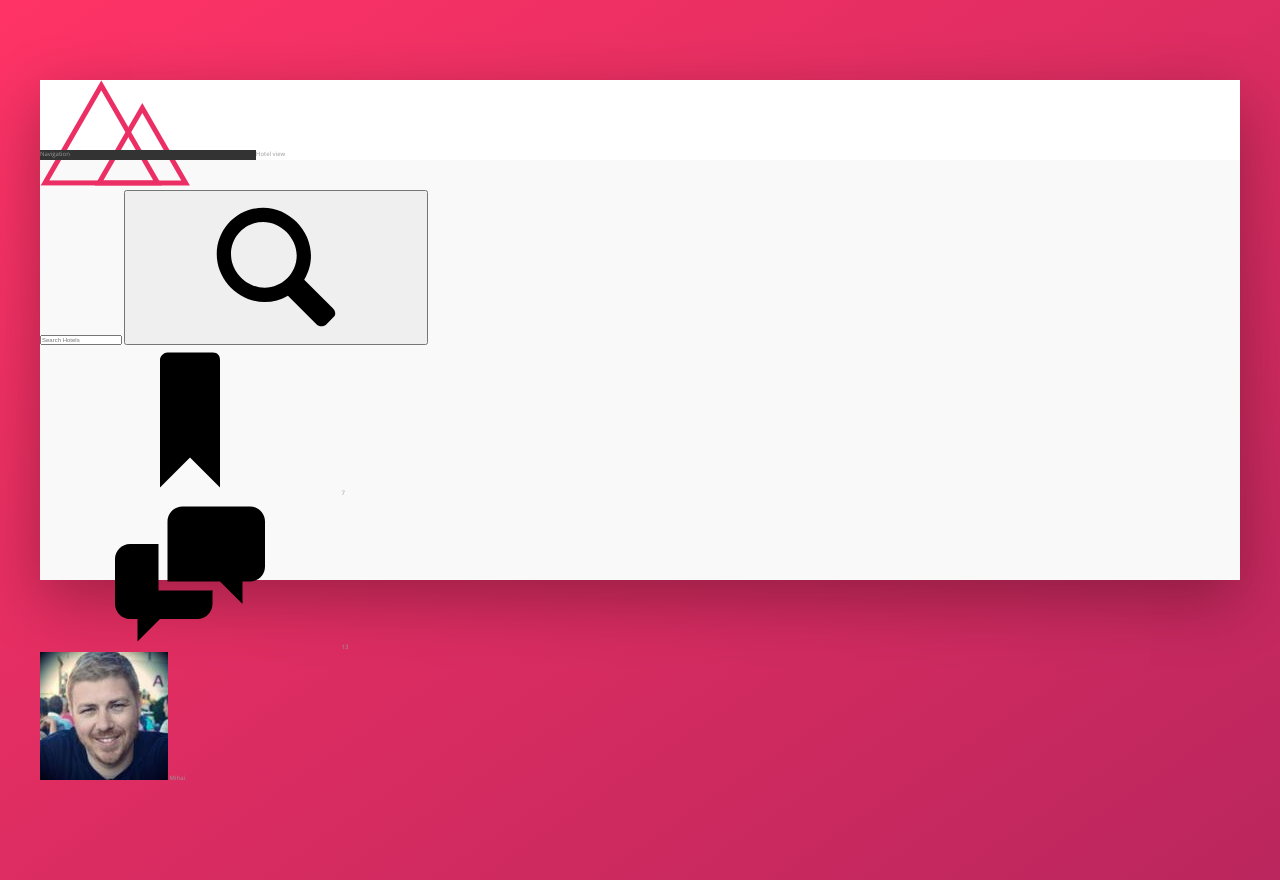
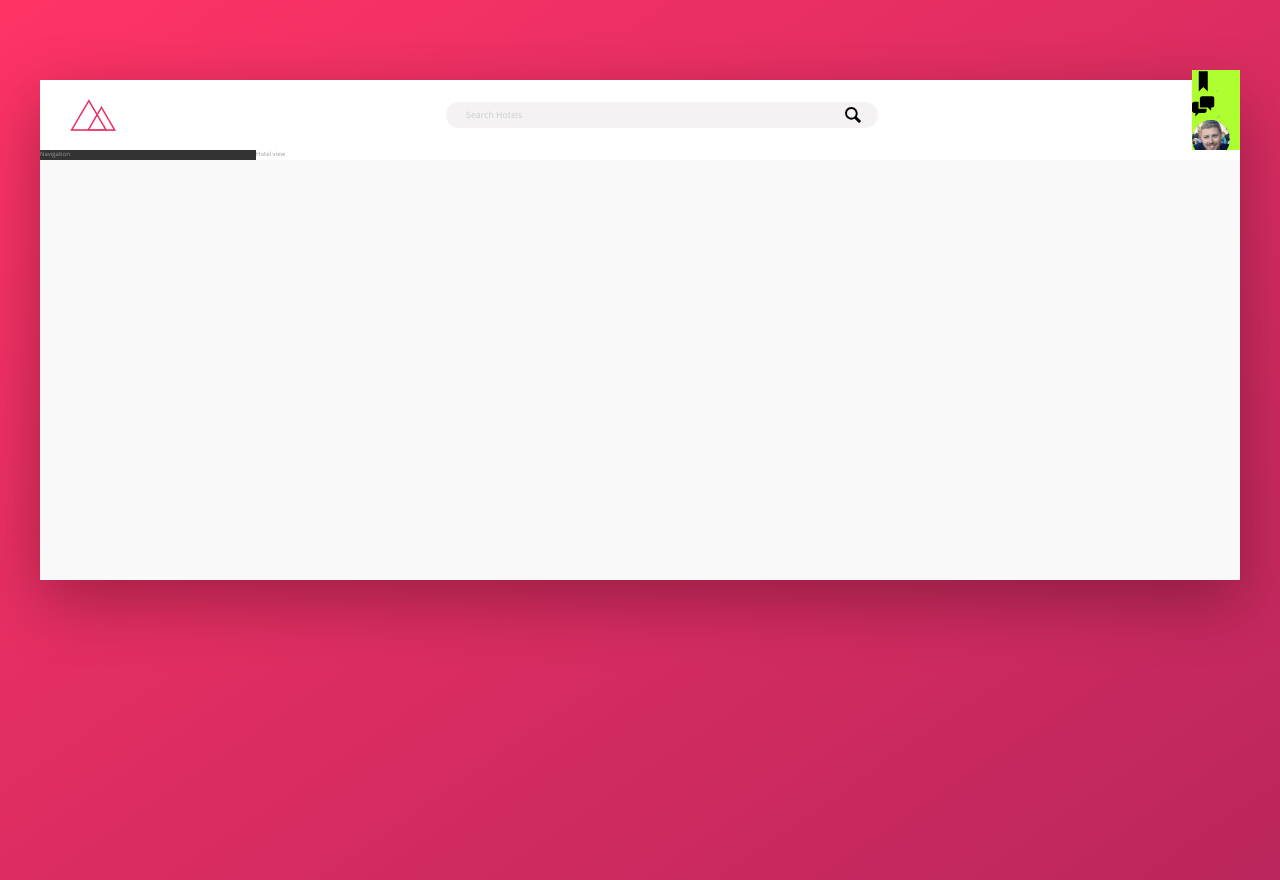
Before and after one commit to MihaiElisei/trillo-app, a website: page index.html in a window 1280 px wide. Drawn offline with nearby package versions, Linux system fonts and the light colour scheme.

Commit message:
add css to search bar

```diff
--- a/index.html
+++ b/index.html
@@ -18,7 +18,7 @@
                 <img src="img/logo.png" alt="Logo" class="logo">
                 <form action="#" class="search">
                     <input type="text" class="search__input" placeholder="Search Hotels">
-                    <button class="Search__button">
+                    <button class="search__button">
                         <svg class="search__icon">
                             <use xlink:href="img/sprite.svg#icon-magnifying-glass"></use>
                         </svg>
--- a/sass/_components.scss
+++ b/sass/_components.scss
@@ -0,0 +1,98 @@
+
+// ---------------------------------------
+//LOGO
+
+.logo{
+    height: 3.25rem;
+    margin-left: 3rem;
+}
+
+// ---------------------------------------
+//SEARCH
+
+.search {
+    flex: 0 0 40%;
+    display: flex;
+    align-items: center;
+    justify-content: center;
+
+    &__input {
+        font-family: inherit;
+        font-size: inherit;
+        color: inherit;
+        background-color: var(--color-grey-light-2);
+        border: none;
+        padding: .7rem 2rem;
+        border-radius: 100px;
+        width: 90%;
+        margin-right: -3.5rem;
+
+        &:focus{
+            outline: none;
+            width: 100%;
+            background-color: var(--color-grey-light-3);
+            transition: all .2s;
+        }
+
+        &::-webkit-input-placeholder {
+            font-weight: 100;
+            color: var(--color-grey-light-4);
+        }
+    }
+
+    &__input:focus + &__button {
+        background-color: var(--color-grey-light-3);
+    }
+
+    &__button {
+        border: none;
+        background-color: var(--color-grey-light-2);
+
+        &:focus{
+            outline: none;
+        }
+
+        &:active{
+            transform: translateY(2px);
+        }
+    }
+
+    &__icon {
+        height: 2rem;
+        width: 2rem;
+        fill: var(--color-grey-dark-3);
+    }
+}
+
+
+// ---------------------------------------
+//USER NAVIGATION
+
+.user-nav {
+    background-color: greenyellow;
+    &__icon-box {
+
+    }
+
+    &__icon {
+        height: 2.25rem;
+        width: 2.25rem;
+    }
+
+    &__notofication {
+
+    }
+
+    &__user {
+
+    }
+
+    &__user-photo {
+        height: 3.75rem;
+        border-radius: 50%;
+    }
+
+    &__username {
+
+    }
+}
--- a/sass/_layouts.scss
+++ b/sass/_layouts.scss
@@ -10,6 +10,10 @@
     height: 7rem;
     background-color: #fff;
     border-bottom: var(--color-grey-light-2);
+    font-size: 1.4rem;
+    display: flex;
+    justify-content: space-between;
+    align-items: center;
 }
 
 .content {
```
Also changed, not shown: css/style.css, 1 other file.
